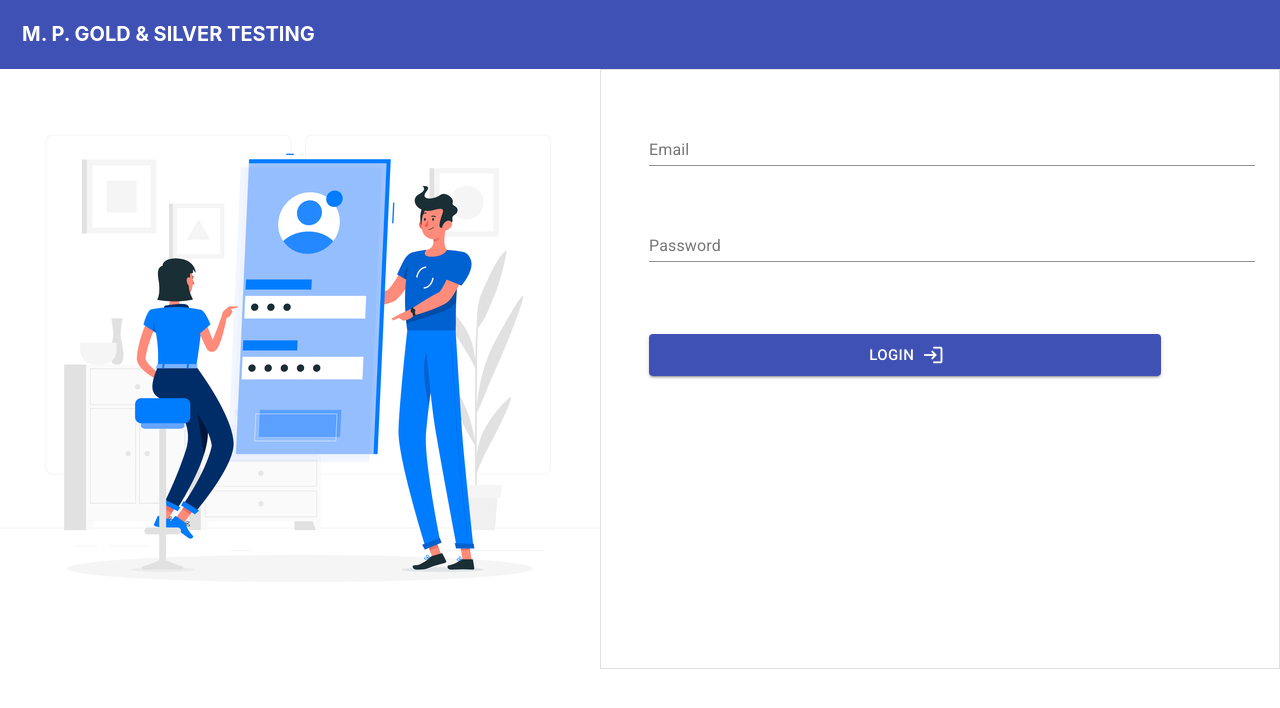
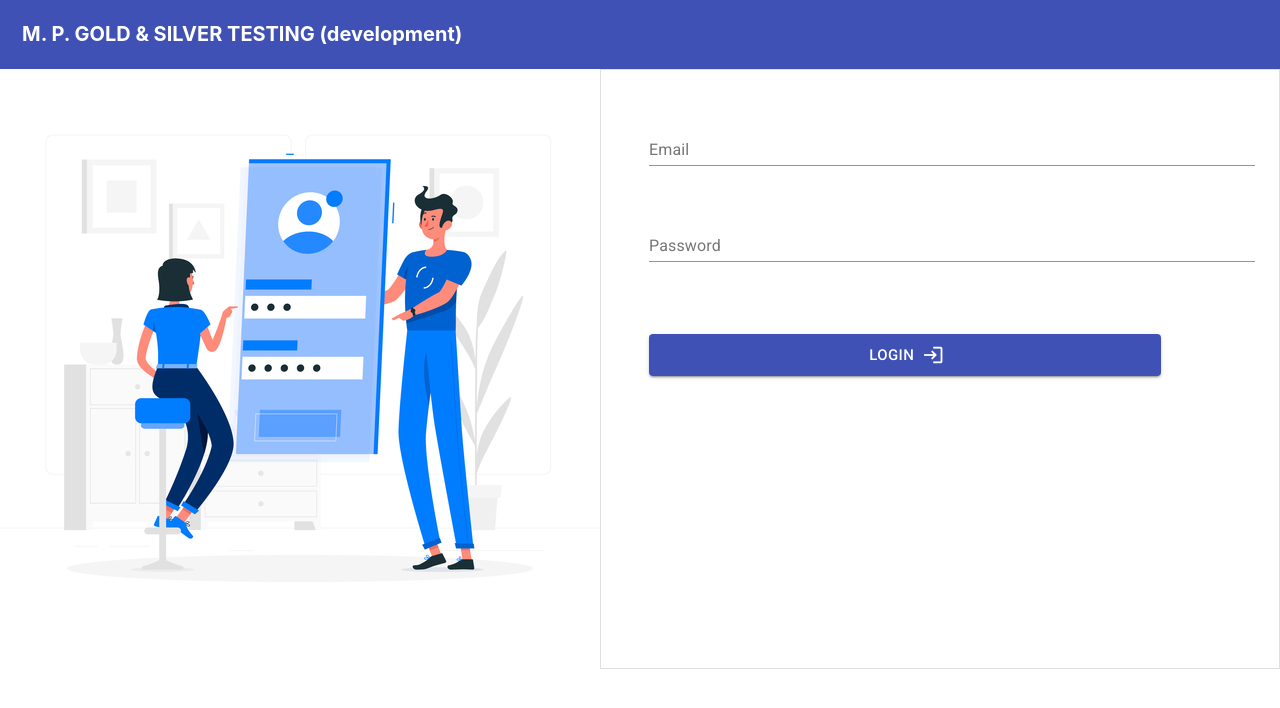
Before and after one commit to shivam-pawar/MPGOLD-WEB, a React (Create React App) app: page / in a window 1280 px wide. Shown: the top 708 px of the page. Built offline with nearby package versions, Linux system fonts and the light colour scheme; no server answers.

Commit message:
Environment fixes

```diff
--- a/src/components/Header.js
+++ b/src/components/Header.js
@@ -15,6 +15,7 @@ function Header({ user }) {
     <div class="header">
       <a href={url} class="logo">
         M. P. GOLD & SILVER TESTING
+        {process.env.NODE_ENV === "development" && <span> (development)</span>}
       </a>
       <div class="header-right">
         <Button color="inherit" onClick={signOutUser}>
--- a/src/components/PrintPreview.js
+++ b/src/components/PrintPreview.js
@@ -7,7 +7,7 @@ import CloudUploadIcon from "@material-ui/icons/CloudUpload";
 
 function PrintPreview({ customerValues, concentrations, isGold }) {
   const handlePostRequest = () => {
-    const records = firebaseDB.ref(process.env.DATABASE_REF);
+    const records = firebaseDB.ref(process.env.REACT_APP_DATABASE_REF);
     const customerName = handleCapitalization(customerValues.customerName);
     const sampleType = handleCapitalization(customerValues.sampleType);
     const dataToPush = {
```
